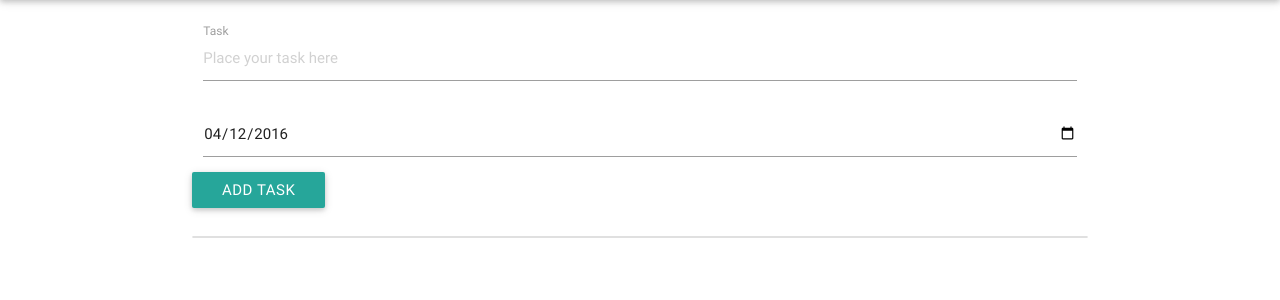
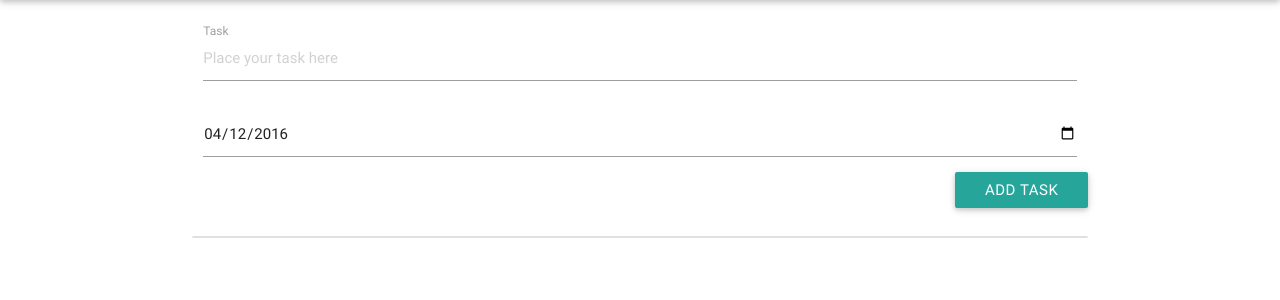
Before and after one commit to maratkanov-a/tp_lab_test, a Django app: page / in a window 1280 px wide. Shown: the part 64-364 px from the top of the page. Run offline with Django 3.2, Linux system fonts and the light colour scheme; data that the repository does not hold is empty; parts of the project's set-up code (start-up, migrations or seed data) failed here and were passed over; some libraries are stand-ins or nearby versions.

Commit message:
fixed form button

```diff
--- a/templates/todo_list/task_list.html
+++ b/templates/todo_list/task_list.html
@@ -15,7 +15,7 @@
                 <div class="input-field col s12">
                   <input id="deadline" type="date" class="validate" value="{{ now|nex_day_time|date:"Y-m-d" }}">
                 </div>
-                <button class="waves-effect waves-light btn" type="submit">Add Task</button>
+                <button class="waves-effect waves-light btn right" type="submit">Add Task</button>
             </form>
 
         </div>
```
